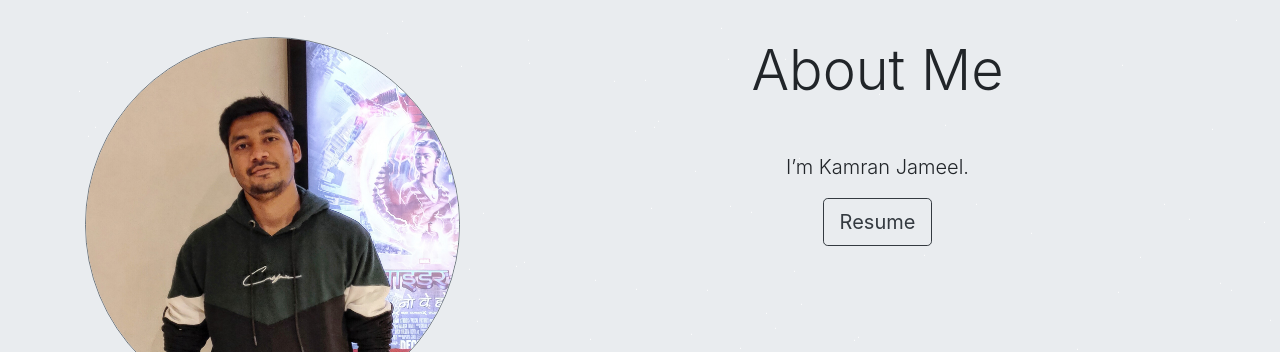
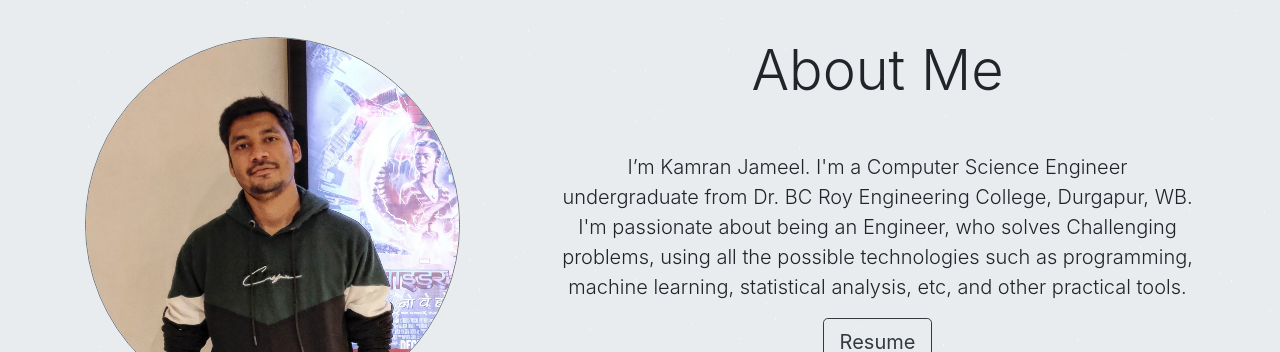
Before and after one commit to jameelk809/Portfolio, a React (Create React App) app: page / in a window 1280 px wide. Shown: the part 827-1179 px from the top of the page. Built offline with nearby package versions, Linux system fonts and the light colour scheme; no server answers.

Commit message:
About changed

```diff
--- a/src/editable-stuff/config.js
+++ b/src/editable-stuff/config.js
@@ -54,7 +54,7 @@ const about = {
   imageLink: require("../editable-stuff/kamran.jpg"),
   imageSize: 375,
   message:
-    "I’m Kamran Jameel.",
+    "I’m Kamran Jameel. I'm a Computer Science Engineer undergraduate from Dr. BC Roy Engineering College, Durgapur, WB. I'm passionate about being an Engineer, who solves Challenging problems, using all the possible technologies such as programming, machine learning, statistical analysis, etc, and other practical tools.",
   resume: "https://drive.google.com/file/d/1ivQGlYEGTrVMK9fp-nKQ_N-mMFbaiTSU/view",
 };
 
@@ -67,7 +67,7 @@ const repos = {
   show: true,
   heading: "Recent Projects",
   gitHubUsername: "jameelk809",
-  reposLength: 4,
+  reposLength: 10,
   specificRepos: [],
 };
 
```
